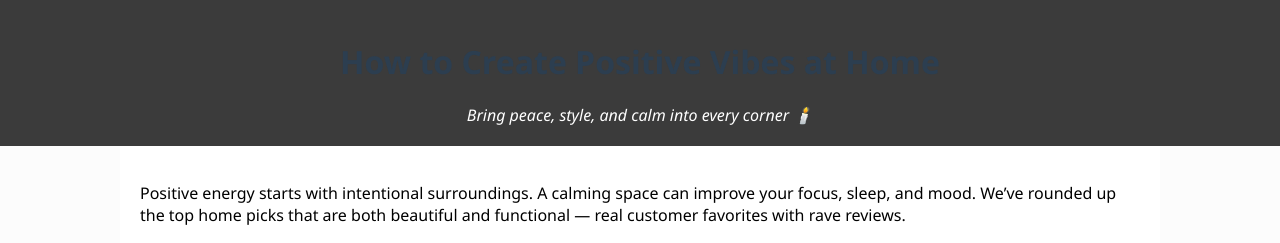
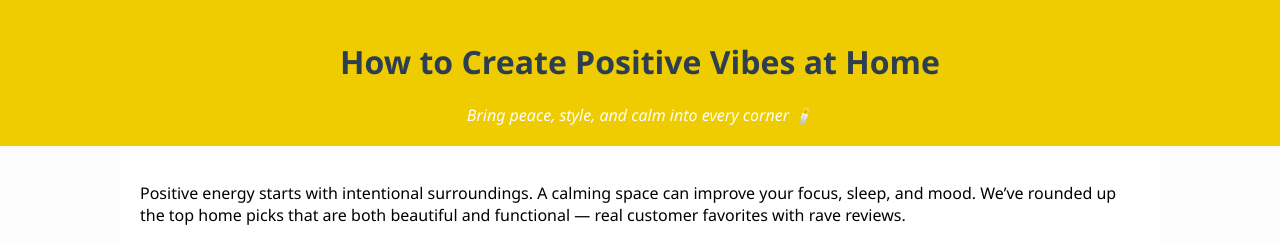
Before and after one commit to Modexa/modexa.github.io, a plain HTML site: page positive-vibes.html in a window 1280 px wide. Shown: the top 243 px of the page. Drawn offline with Linux system fonts and the light colour scheme.

Commit message:
Update positive-vibes.html

```diff
--- a/positive-vibes.html
+++ b/positive-vibes.html
@@ -14,7 +14,7 @@
     }
 
     header {
-      background-color: #3b3b3b;
+      background-color: #efcc00;
       color: white;
       text-align: center;
       padding: 20px;
```
